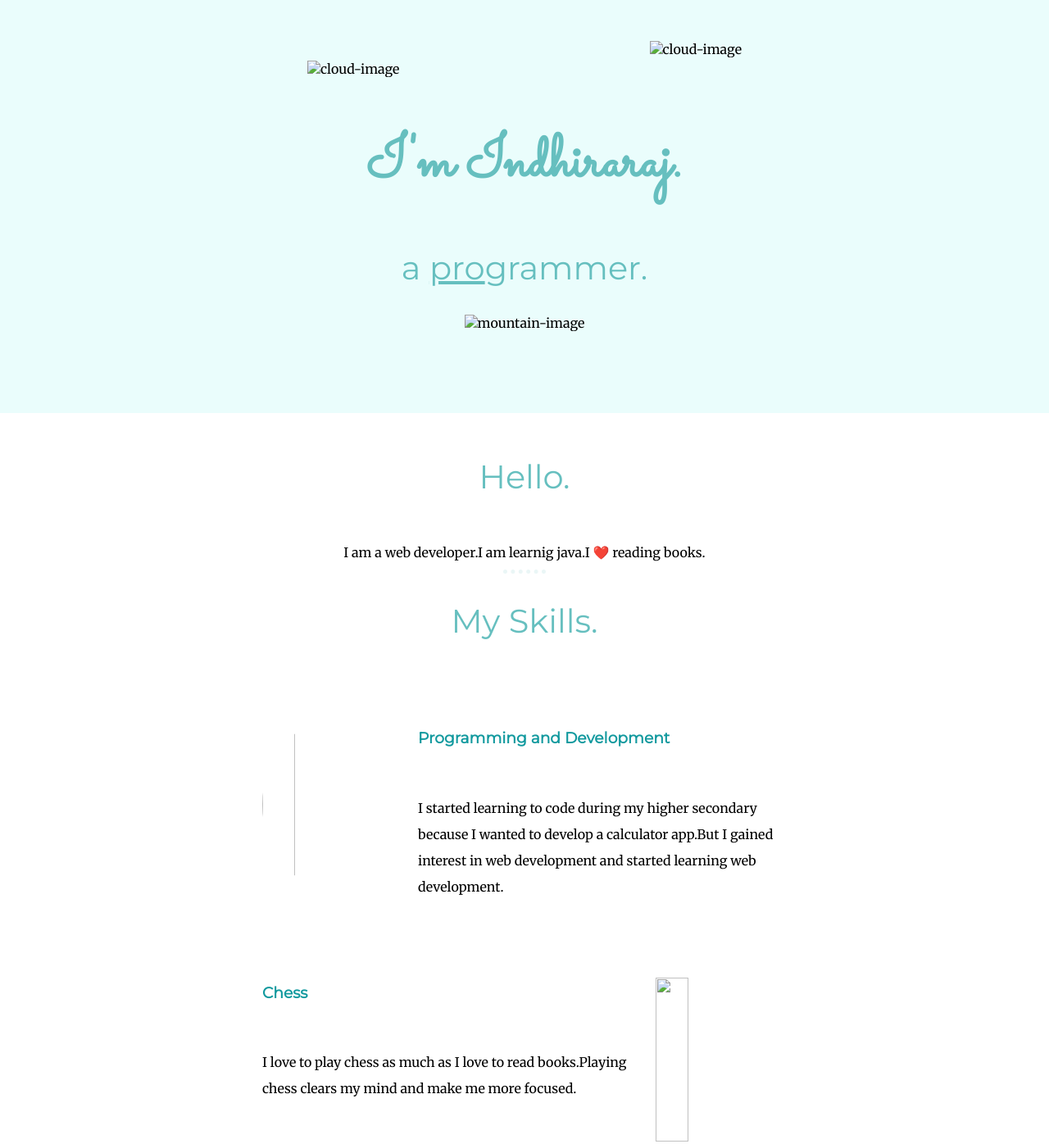
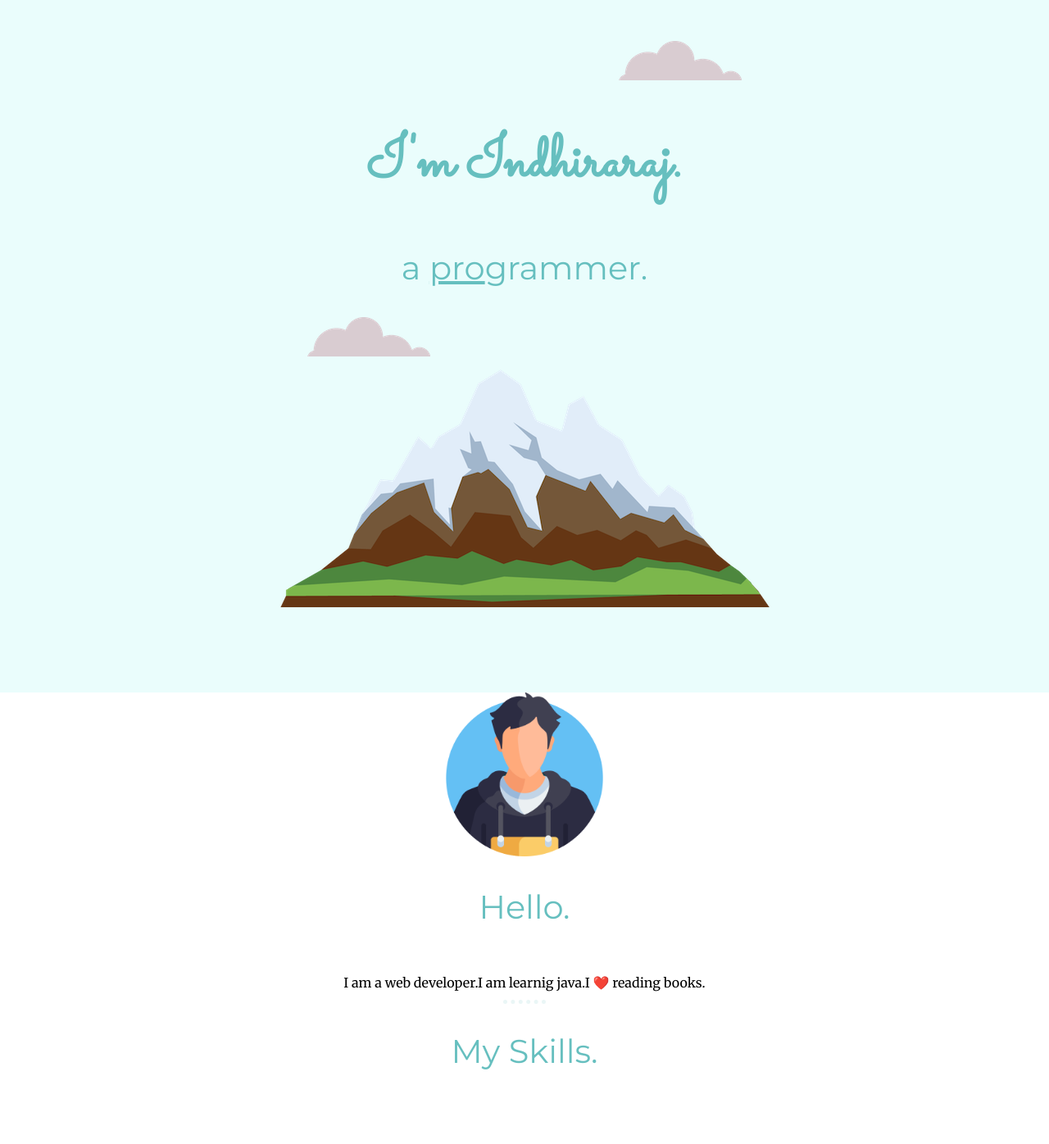
Before and after one commit to Indhiraraj/cv, a plain HTML site: page index.html in a window 1280 px wide. Shown: the top 1396 px of the page at 82% size. Drawn offline with Linux system fonts and the light colour scheme; files that its build step writes are made by us from their sources.

Commit message:
Update index.html

```diff
--- a/index.html
+++ b/index.html
@@ -3,7 +3,7 @@
   <head>
     <meta charset="utf-8">
     <title>Indhiraraj</title>
-    <link rel="stylesheet" href="css/styles.css">
+    <link rel="stylesheet" href="styles.css">
     <link rel="shortcut icon" href="favicon.ico">
     <link rel="preconnect" href="https://fonts.googleapis.com">
 <link rel="preconnect" href="https://fonts.gstatic.com" crossorigin>
@@ -11,15 +11,15 @@
   </head>
   <body>
     <div class="top-container">
-      <img class="top-cloud" src="images/cloud.png" alt="cloud-image">
+      <img class="top-cloud" src="cloud.png" alt="cloud-image">
       <h1>I'm Indhiraraj.</h1>
       <h2>a <span class="pro">pro</span>grammer.</h2>
-      <img class="bottom-cloud" src="images/cloud.png" alt="cloud-image">
-      <img src="images/mountain.png" alt="mountain-image">
+      <img class="bottom-cloud" src="cloud.png" alt="cloud-image">
+      <img src="mountain.png" alt="mountain-image">
     </div>
     <div class="middle-container">
       <div class="profile">
-        <img src="images/boy.png" alt="" height="200px">
+        <img src="boy.png" alt="" height="200px">
         <h2>Hello.</h2>
         <p>I am a web developer.I am learnig java.I ❤️ reading books.</p>
       </div>
@@ -27,12 +27,12 @@
       <div class="skills">
         <h2>My Skills.</h2>
         <div class="skill-row">
-          <img class="computer" src="images/computer.png" alt="" height="200px">
+          <img class="computer" src="computer.png" alt="" height="200px">
           <h3>Programming and Development</h3>
           <p>I started learning to code during my higher secondary because I wanted to develop a calculator app.But I gained interest in web development and started learning web development.</p>
         </div>
         <div class="skill-row">
-          <img class="chess" src="images/chess.png" alt="" height="200px">
+          <img class="chess" src="chess.png" alt="" height="200px">
           <h3>Chess</h3>
           <p>I love to play chess as much as I love to read books.Playing chess clears my mind and make me more focused.</p>
         </div>
```
